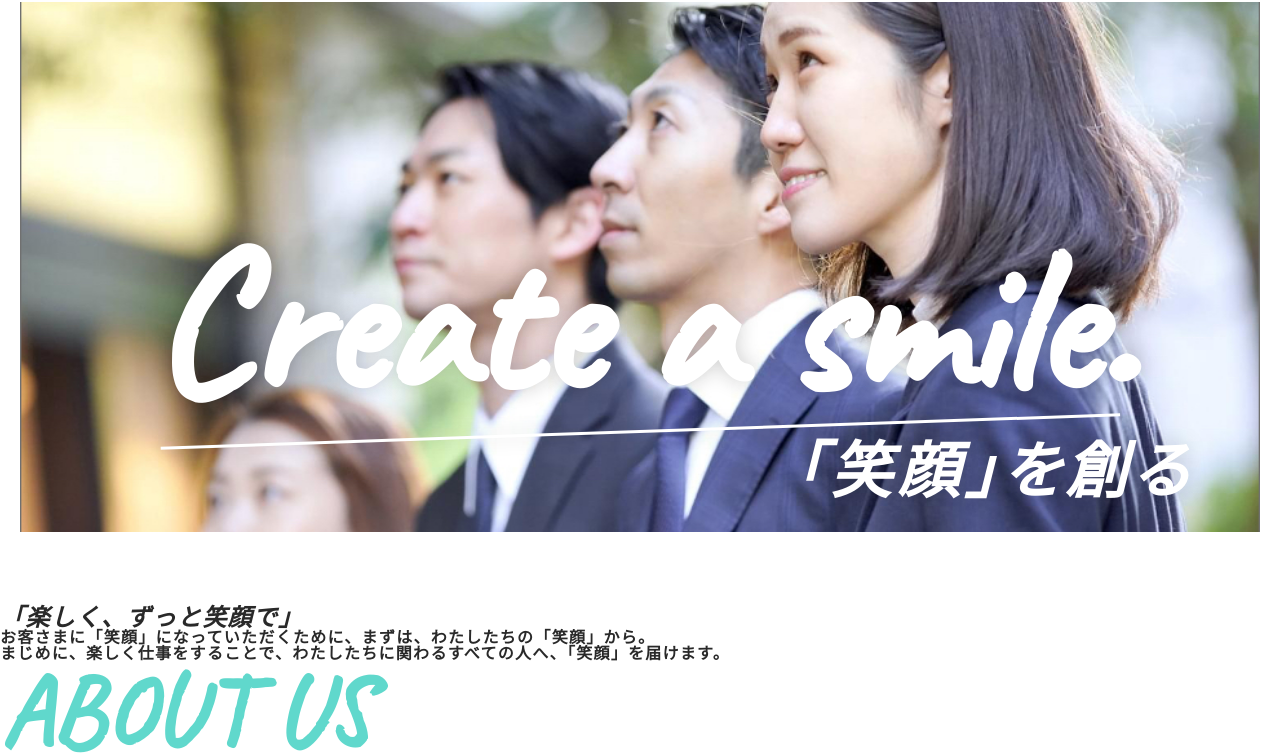
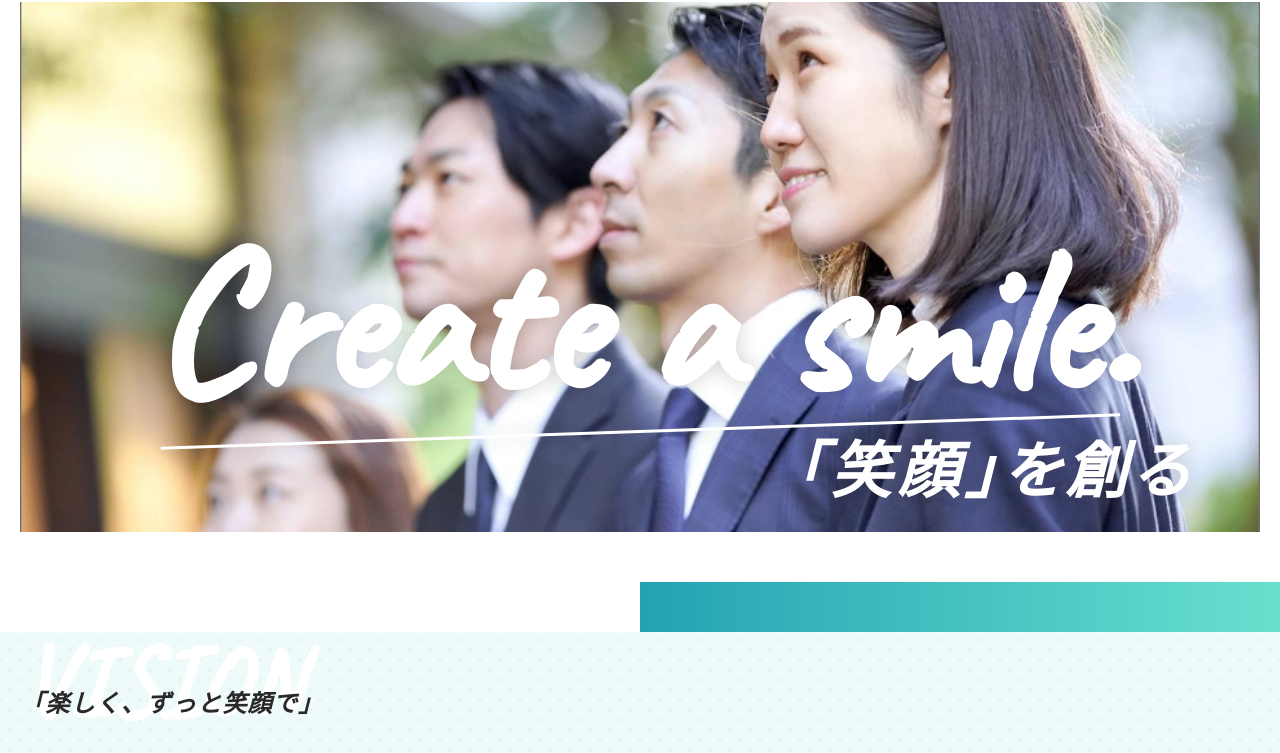
Before and after one commit to monogusa-beer/KAGU2, a website: page index.html in a window 1280 px wide. Shown: the part 48-801 px from the top of the page. Drawn offline with nearby package versions, Linux system fonts and the light colour scheme; a script that the page names is missing.

Commit message:
vision完成

```diff
--- /dev/null
+++ b/scss/module/_vision.scss
@@ -0,0 +1,21 @@
+.vision {
+  width: 100%;
+  margin-top: 30px;
+  margin-bottom: 60px;
+  &_deco {
+    width: 50%;
+    height: 50px;
+    margin: 0 0 0 auto;
+    background: $gradation;
+  }
+  &_container {
+    padding: 0 20px 40px;
+    background-image: url(../img/bg.png);
+  }
+  &_text {
+    line-height: 2;
+    &:not(:last-of-type) {
+      margin-bottom: 32px;
+    }
+  }
+}
--- a/scss/utility/_utility.scss
+++ b/scss/utility/_utility.scss
@@ -39,7 +39,8 @@
 
 .u-sectionSubtitle {
   font-size: 24px;
-  margin-top: -46px;
+  margin-top: -40px;
+  margin-bottom: 40px;
   font-style: italic;
 }
 
```
Also changed, not shown: css/style.css, 1 other file.
